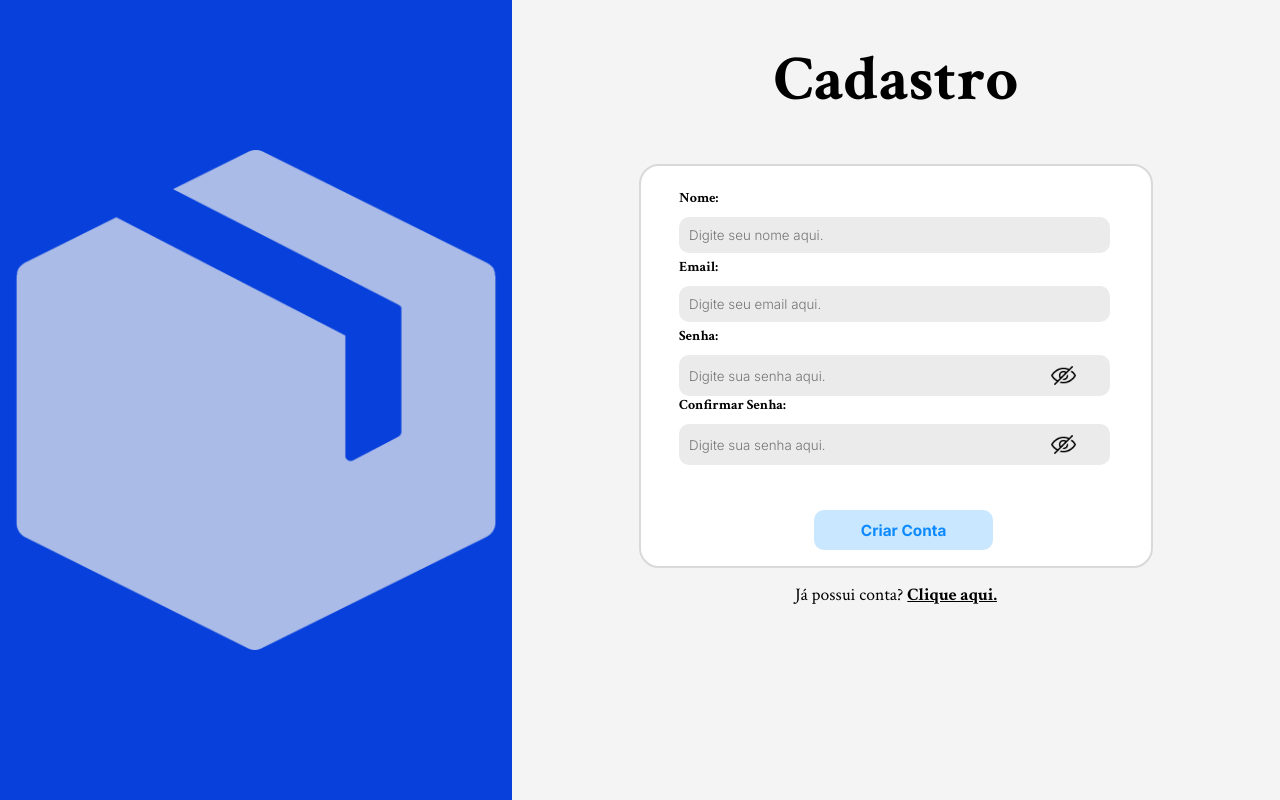
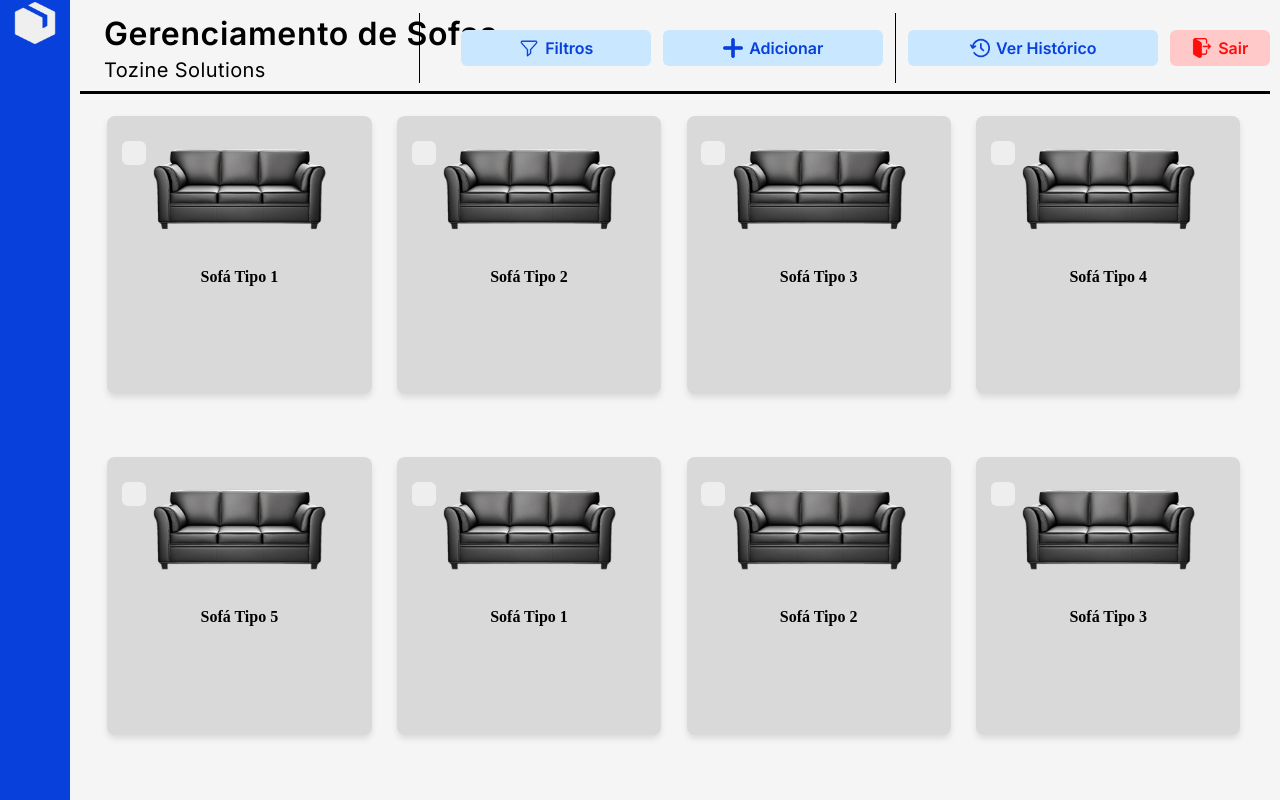
Before and after one commit to Grupo-6-Tozim-Solutions/front-end, a React (Vite) app: page /counch in a window 1280 px wide. Built offline with nearby package versions, Linux system fonts and the light colour scheme.

Commit message:
ajuste telas sofas

```diff
--- a/src/App.css
+++ b/src/App.css
@@ -1,7 +1,6 @@
 #root {
   max-width: 100%;
   margin: 0 auto;
-  padding: 2rem;
   text-align: center;
  }
 
--- a/src/App.jsx
+++ b/src/App.jsx
@@ -3,12 +3,12 @@ import LoginPage from './pages/LoginPage'
 import CadastroPage from './pages/CadastroPage'
 import PartsStorage from './pages/PartsStorage'
 import FilterModal from './components/FilterModal'
+import CouchPage from './pages/CounchPage'
 function App() {
 
   return (
     <div>
-     {/* <LoginPage/> */}
-     <CadastroPage/>
+     <CouchPage/>
     </div>
   )
 }
--- a/src/components/ButtonStorageStyle.css
+++ b/src/components/ButtonStorageStyle.css
@@ -12,7 +12,7 @@
     font-size: 16px;
     font-weight: 600;
     white-space: nowrap;
-  }
+}
 
   .custom-button-storage:hover {
     filter: brightness(1.1);
--- a/src/components/DividerPartsStorageStyle.css
+++ b/src/components/DividerPartsStorageStyle.css
@@ -3,5 +3,4 @@
     background-color: #000;
     height: 70px;
     align-self: center;
-    margin: 0 1rem 0 1rem;
   }
--- a/src/components/HeaderStorage.jsx
+++ b/src/components/HeaderStorage.jsx
@@ -20,7 +20,7 @@ const HeaderStorage = ({ title, subtitle, onFilter, onAdd, onHistory, onLogout }
             onClick={onFilter}
             backgroundColor="rgba(201, 231, 255, 1)"
             textColor="rgba(7, 64, 218, 1)"
-            width="120px"
+            width="190px"
           />
           <ButtonStorage
             icon="../../public/assets/addPartsStorage.png"
@@ -28,7 +28,7 @@ const HeaderStorage = ({ title, subtitle, onFilter, onAdd, onHistory, onLogout }
             onClick={onAdd}
             backgroundColor="rgba(201, 231, 255, 1)"
             textColor="rgba(7, 64, 218, 1)"
-            width="150px"
+            width="220px"
           />
         </div>
 
--- a/src/components/HeaderStorageStyle.css
+++ b/src/components/HeaderStorageStyle.css
@@ -2,15 +2,21 @@
     display: flex;
     align-items: center;
     flex-wrap: wrap;
-    margin: 0rem 2rem 2rem 0;
-    gap: 1rem;
+    justify-content: space-between;
+    width: 110%;
+    height: 12%;
+    /* background-color: blue; */
+    border-bottom: solid 3px black;
+    margin-top: -1% ;
+
   }
-
   .header-text {
     display: flex;
     flex-direction: column;
+    margin-left: 2%;
+    /* background-color: aquamarine; */
+    margin-right: -10%;
   }
-
   .header-title {
     color: #000;
     font-family: Inter;
@@ -32,6 +38,7 @@
     text-align: start;
     letter-spacing: 0.4px;
     margin: 0.3rem 0 0 0;
+
   }
 
   .header-actions {
@@ -40,6 +47,7 @@
     gap: 0.75rem;
     justify-content: center;
     align-items: center;
+
   }
 
   .buttons-group {
--- /dev/null
+++ b/src/components/SideBarCounch.jsx
@@ -0,0 +1,26 @@
+import React, { useState } from 'react';
+import '../styles/counchPageStyle.css';
+
+const SideBarCounch = () => {
+const [isExpanded, setIsExpanded] = useState(false);
+
+  const handleExpand = () => {
+    setIsExpanded(!isExpanded);
+  };
+
+  return (
+    <div className={`SideBar-Counch ${isExpanded ? 'expanded' : ''}`}>
+      <img src="../../public/assets/box.png" onClick={handleExpand} alt="Expand Sidebar" />
+{isExpanded && (
+        <ul className="navigation-list">
+          <li>Home</li>
+          <li>About</li>
+          <li>Contact</li>
+          <li>Services</li>
+        </ul>
+      )}
+    </div>
+  );
+};
+
+export default SideBarCounch;
--- /dev/null
+++ b/src/components/SofaCard.jsx
@@ -0,0 +1,31 @@
+import React from "react";
+import "../styles/counchPageStyle.css";
+
+const SofaCard = ({ name, image }) => {
+  return (
+    <div style={{
+      width: '99%',
+      backgroundColor: '#D9D9D9',
+      borderRadius: '8px',
+      textAlign: 'center',
+      boxShadow: '0 4px 6px rgba(0, 0, 0, 0.1)',
+      position: 'relative',
+      height: '85%',
+    }}>
+      {/* <input
+        type="checkbox"
+        className="imput-card"
+      /> */}
+
+<label className="custom-checkbox">
+   <input type="checkbox"></input>
+    <span className="checkmark"></span>
+</label>
+
+      <img src={image} alt={name} style={{ width: '75%',  height: 'auto'}} />
+      <p style={{ marginTop: '8px', fontWeight: 'bold' }}>{name}</p>
+    </div>
+  );
+};
+
+export default SofaCard;
--- /dev/null
+++ b/src/pages/CounchPage.jsx
@@ -0,0 +1,38 @@
+import HeaderStorage from "../components/HeaderStorage";
+import SideBarCouch from "../components/SideBarCounch";
+import SofaCard from "../components/SofaCard";
+import '../styles/counchPageStyle.css';
+
+const CounchPage = () => {
+  const genericImage = "../../public/assets/generic-sofa.png"; // Imagem genérica
+  const sofas = [
+    { id: 1, name: "Sofá Tipo 1", image: genericImage },
+    { id: 2, name: "Sofá Tipo 2", image: genericImage },
+    { id: 3, name: "Sofá Tipo 3", image: genericImage },
+    { id: 4, name: "Sofá Tipo 4", image: genericImage },
+    { id: 5, name: "Sofá Tipo 5", image: genericImage },
+    { id: 6, name: "Sofá Tipo 1", image: genericImage },
+    { id: 7, name: "Sofá Tipo 2", image: genericImage },
+    { id: 8, name: "Sofá Tipo 3", image: genericImage },
+  ];
+
+  return (
+    <div className="Counch-Page">
+      <SideBarCouch />
+      <div className="main-container">
+        <HeaderStorage
+          title="Gerenciamento de Sofas"
+          subtitle={"Tozine Solutions"}
+          onHistory={() => alert("Histórico")}
+        />
+        <div className="sofa-grid" >
+          {sofas.map((sofa) => (
+            <SofaCard key={sofa.id} name={sofa.name} image={sofa.image} />
+          ))}
+        </div>
+      </div>
+    </div>
+  );
+};
+
+export default CounchPage;
--- /dev/null
+++ b/src/styles/counchPageStyle.css
@@ -0,0 +1,126 @@
+.Counch-Page{
+    height: 100vh;
+    width: 100vw;
+    display: flex;
+    flex-direction: row;
+}
+
+.SideBar-Counch {
+  display: flex;
+  flex-direction: column;
+  width: 6.5%;
+  height: 100%;
+  background-color: rgba(7, 64, 218, 1);
+  align-items: center;
+  cursor: pointer;
+  transition: width 0.3s ease;
+  z-index: 5;
+  img{
+    width: 60%;;
+    object-fit: cover;
+    margin-top: 3%;
+  }
+}
+
+.SideBar-Counch.expanded {
+  width: 15%;
+}
+
+.SideBar-Counch .navigation-list {
+  list-style: none;
+  padding: 0;
+  opacity: 0;
+  transition: opacity 0.3s ease;
+}
+
+.SideBar-Counch .navigation-list li {
+  margin-top: 10px 0;
+  font-size: 14px;
+  display: flex;
+  align-items: center;
+  color: white;
+  cursor: pointer;
+  transition: color 0.3s ease;
+}
+
+.SideBar-Counch.expanded .navigation-list {
+  opacity: 1;
+}
+.main-container {
+  display: flex;
+  height: 100%;
+  width: 100%;
+  flex-direction: column;
+  justify-content: flex-start;
+
+
+}
+.sofa-grid{
+  margin-top:2%;
+  display:grid;
+  width: 105%;
+  height: 90%;
+  gap:2%;
+  grid-template-columns: repeat(4,1fr);
+  /* background-color: blue; */
+}
+.imput-card{
+  position: absolute;
+  top: 5%;
+  left: 6%;
+  width: 24px;
+  height: 24px;
+  cursor: pointer;
+  border-radius: 40%;
+}
+.custom-checkbox {
+  display: inline-block;
+  position: relative;
+  padding-left: 30px;
+  cursor: pointer;
+  user-select: none;
+  position: absolute;
+  top: 9%;
+  right: 83%;
+}
+
+.custom-checkbox input {
+  position: absolute;
+  opacity: 0;
+  cursor: pointer;
+}
+
+.checkmark {
+  position: absolute;
+  top: 0;
+  left: 0;
+  height: 24px;
+  width: 24px;
+  background-color: #eee;
+  border-radius: 6px; /* canto arredondado */
+  transition: background-color 0.2s;
+  display: flex;
+  align-items: center;
+  justify-content: center;
+}
+
+/* Estilo quando marcado */
+.custom-checkbox input:checked ~ .checkmark {
+  background-color: #0057ff; /* azul igual ao da imagem */
+}
+
+/* Desenho do check */
+.checkmark::after {
+  content: "";
+  display: none;
+  width: 6px;
+  height: 12px;
+  border: solid white;
+  border-width: 0 2px 2px 0;
+  transform: rotate(45deg);
+}
+
+/* Mostrar o check quando marcado */
+.custom-checkbox input:checked ~ .checkmark::after {
+  display: block;
+}
```
Also changed, not shown: public/assets/generic-sofa.png (added).
